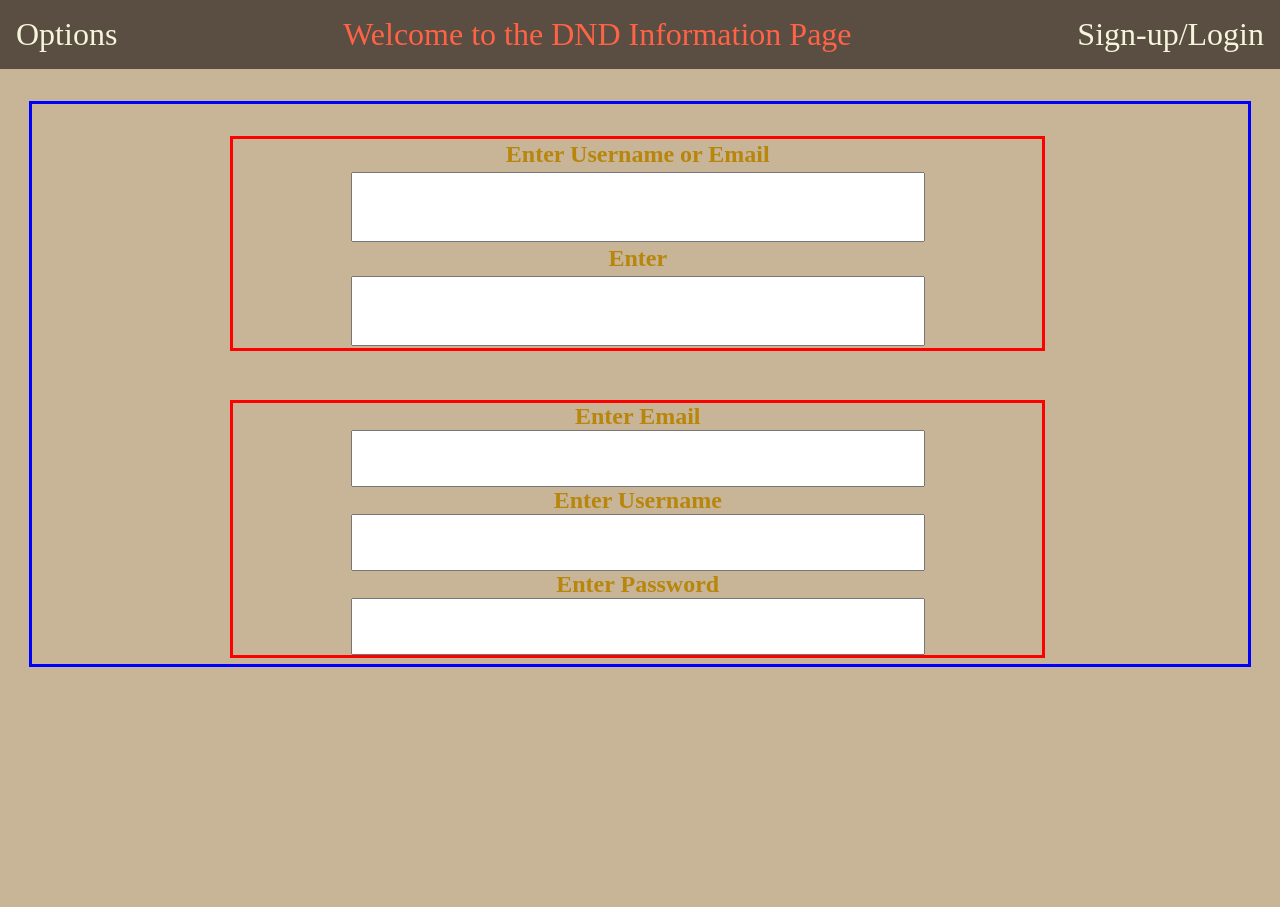
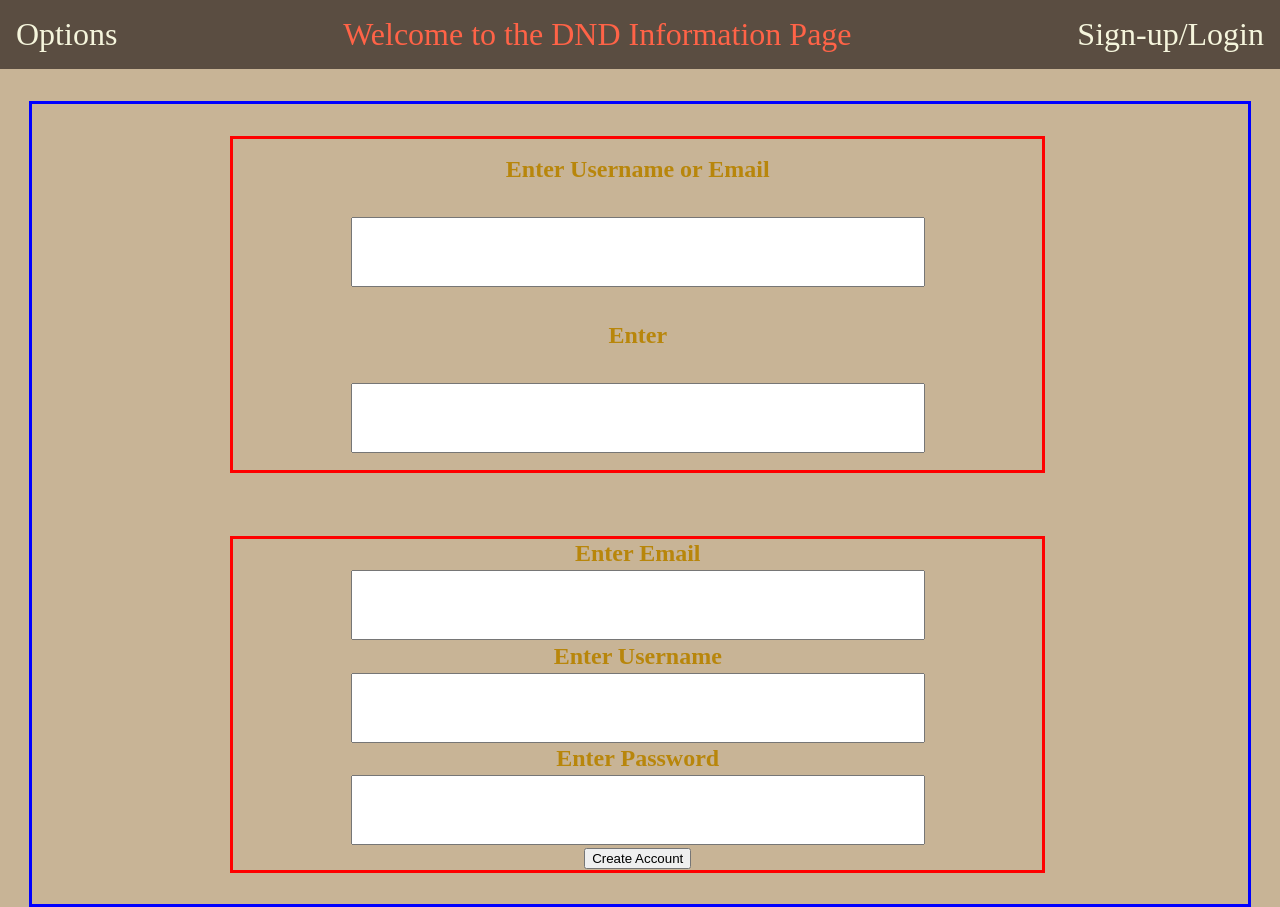
Before and after one commit to JcTheSavoir/srd-5e-website, a React (Vite) app in the folder frontend/: page /login in a window 1280 px wide. Before the commit the page ends 800 px from the top, so only its background shows below. Built offline with nearby package versions, Linux system fonts and the light colour scheme.

Commit message:
Add; states trigger new user created in database
Functionality for the signup form now working and adding to
database successfully.

```diff
--- a/frontend/src/App.jsx
+++ b/frontend/src/App.jsx
@@ -4,20 +4,47 @@ import NavBar from './components/NavBar'
 import { Outlet } from 'react-router-dom';
 
 function App() {
-  const [count, setCount] = useState(0)
+  //---------------------State for checking if user is logged in
+  const [login, setLogin] = useState([])
+
+  //----------------------State for creating a new user
+  const [newUser, setNewUser] = useState({
+    email: "",
+    username: "",
+    password: "",
+  });
+
+  //------------------------ Function to create new user
+  const createUser = async (e) => {
+    e.preventDefault();
+    const res = await fetch('/backend/signup', {
+      method: "POST",
+      headers: {
+        'Content-Type': 'application/json',
+      },
+      body: JSON.stringify(newUser),
+    });
+    const data = await res.json();
+    console.log(data);
+    setLogin(() => [...login, data.log]);
+  };
+
+  //-------------------------- Function to handle inputs for creating user
+  const updateNewUserField = (e) => {
+    const { value, name } = e.target;
+    console.log({ name, value });
+
+    setNewUser(() => ({
+      ...newUser,
+      [name]: value,
+    }));
+    console.log('Form Cleared')
+  };
 
   return (
     <div className="App">
       <NavBar/>
-      <Outlet />
-
-
-
-
-
-
-
-
+      <Outlet context={{ updateNewUserField, newUser, createUser }} />
 
     </div>
   )
--- a/frontend/src/pages/Login.jsx
+++ b/frontend/src/pages/Login.jsx
@@ -1,4 +1,11 @@
+//-----------------------------------------Login/Signup page
+//------------------------------------Import to use the outlet context value
+import { useOutletContext } from 'react-router-dom'
 const Login = () => {
+
+  //setting the variables passed to Outlet
+  const {updateNewUserField, newUser, createUser } = useOutletContext();
+
   return (
     // ---------------------------parent container for login and signup forms
     <div className="loginComponentContainer">
@@ -22,13 +29,14 @@ const Login = () => {
 
         {/* -----------------------------Parent Container for Signup Form */}
         <div className="signupContainer">
-          <form className="signupForm" action="">
+          <form className="signupForm" onSubmit={createUser} >
             <label htmlFor="" className="labelEmailSignup">Enter Email</label>
-            <input maxLength='35' type="text" className="inputEmailSignup" />
+            <input onChange={updateNewUserField} name="email" value={newUser.email} maxLength='35' type="text" className="inputEmailSignup" />
             <label htmlFor="" className="labelUsernameSignup">Enter Username</label>
-            <input maxLength='15' type="text" className="inputUsernameSignup" />
+            <input onChange={updateNewUserField} name="username" value={newUser.username} maxLength='15' type="text" className="inputUsernameSignup" />
             <label htmlFor="" className="labelPasswordSignup">Enter Password</label>
-            <input maxLength='20' type="text" className="inputPasswordSignup" />
+            <input onChange={updateNewUserField} name="password" value={newUser.password} maxLength='20' type="password" className="inputPasswordSignup" />
+            <button type="submit">Create Account</button>
           </form>
 
         </div>
--- a/frontend/src/style.css
+++ b/frontend/src/style.css
@@ -33,7 +33,7 @@ text-align: center;
   display: flex;
   flex-flow: column;
   width: 95%;
-  height: 70vh;
+  height: 800px;
   justify-content: space-around;
   align-items: center;
   margin: 2rem auto 0 auto;
```
